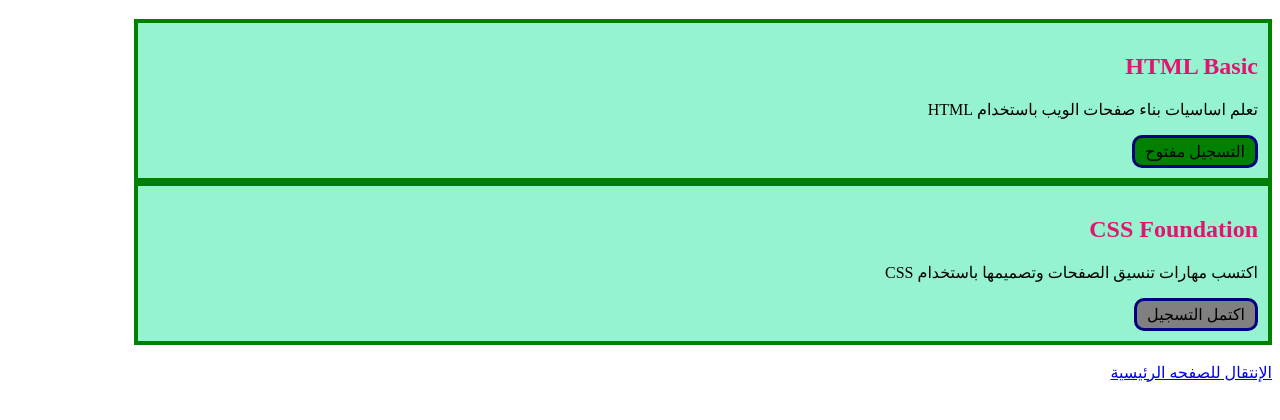
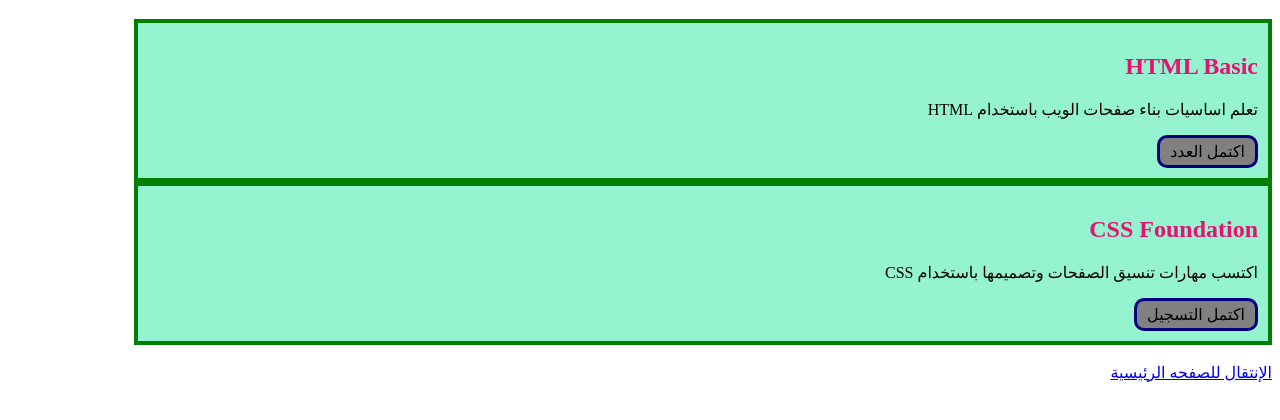
Before and after one commit to daash1234-arch/coderz-institute, a plain HTML site: page session6/assiment1/pages/courses.html in a window 1280 px wide. Shown: the part 62-482 px from the top of the page. Drawn offline with Linux system fonts and the light colour scheme.

Commit message:
change html basic data status to full

```diff
--- a/session6/assiment1/pages/courses.html
+++ b/session6/assiment1/pages/courses.html
@@ -15,11 +15,11 @@
         <h1> الكورسات </h1>
         <!-- data-status save data attribute تستخدم في حاله البطاقه المتغيره-->
        <div class="all">
-        <artical class="course-card" data-status="open">
+        <artical class="course-card" data-status="Full">
 
                 <h2>HTML Basic</h2>
                 <p >تعلم اساسيات بناء صفحات الويب باستخدام HTML </p>
-                <span class="status">التسجيل مفتوح</span>
+                <span class="status">اكتمل العدد</span>
 
         </artical></div>
         <div class="all">
```
